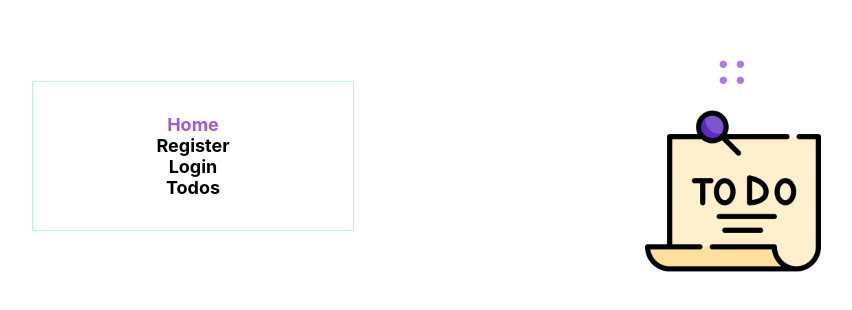
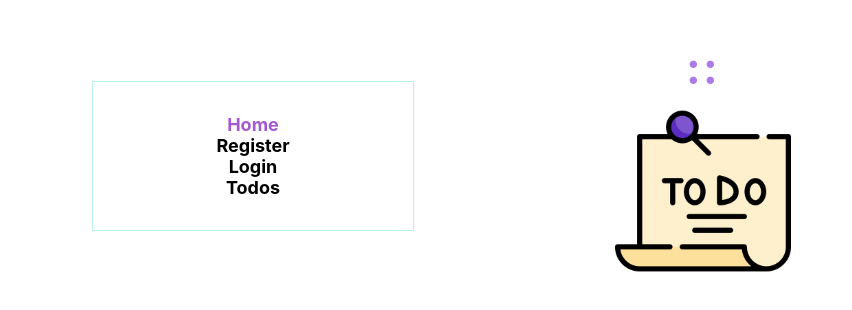
Before and after one commit to BangDori/TodoList, a React (Create React App) app: page / in a window 1280 px wide. Shown: the part 204-514 px from the top of the page, without its empty margins (207-1059 px from the left). Built offline with nearby package versions, Linux system fonts and the light colour scheme.

Commit message:
Style: 전체 컨테이너 크기 감소

```diff
--- a/src/styles/Box.js
+++ b/src/styles/Box.js
@@ -3,7 +3,7 @@ import styled from "styled-components";
 const Box = styled.div`
   display: flex;
   align-items: center;
-  width: 1200px;
+  width: 900px;
   height: 90vh;
   margin: 0 auto;
 
```
